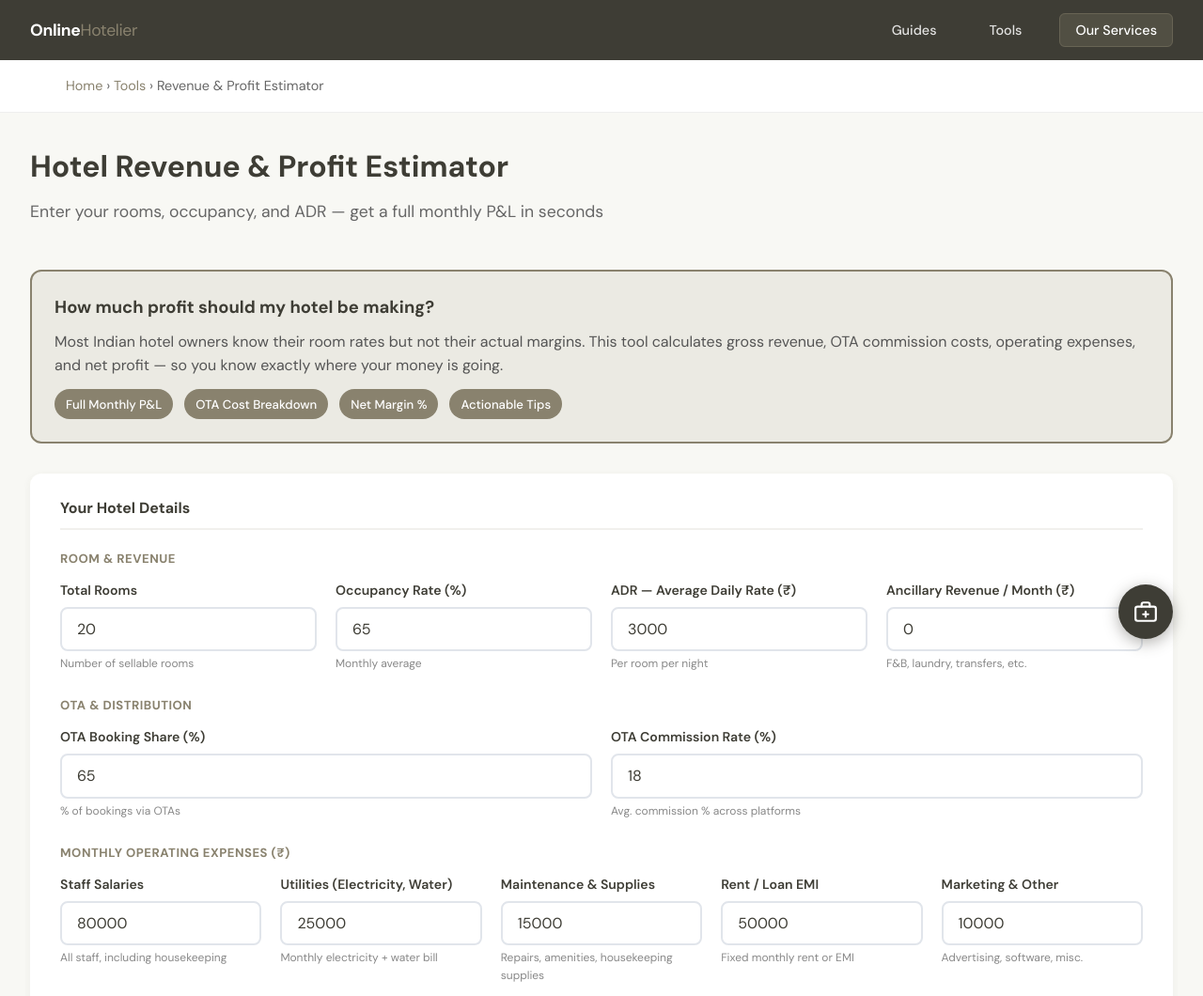
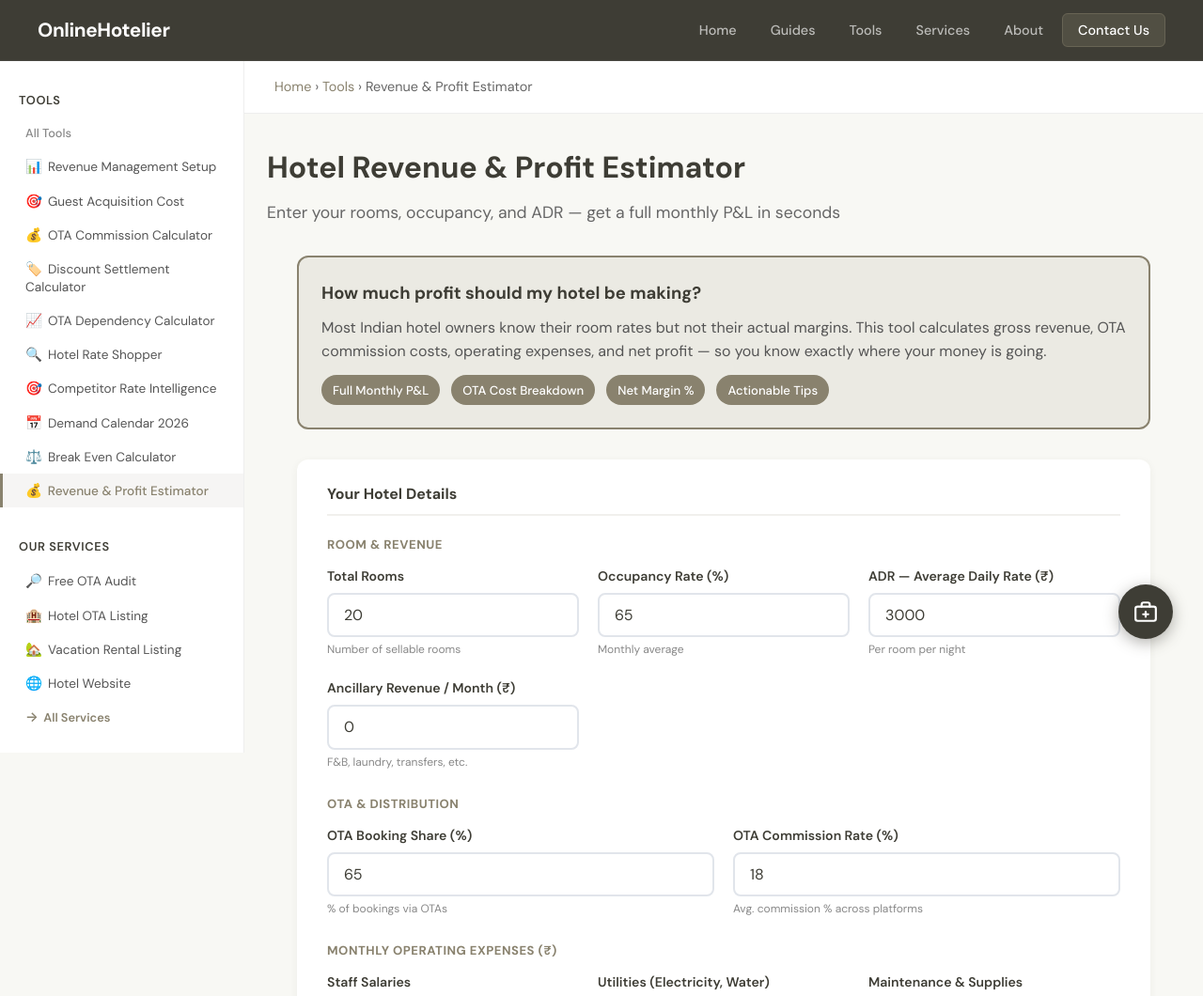
Before and after one commit to Bazzook4/hotel-setup-tool, a website: page src/public/tools/revenue-profit-estimator/index.html in a window 1280 px wide. Shown: the top 1060 px of the page at 94% size. Drawn offline with Linux system fonts and the light colour scheme.

Commit message:
Put the profit estimator on the same layout as every other tool
The Revenue and Profit Estimator was built before the shared tool layout
existed and never moved onto it. It carried its own hardcoded nav and
breadcrumb, had no sidebar, and its content sat loose in the body with
no container, so margins and width did not line up with anything else.
It loaded tool-layout.css and then ignored it.

It now uses the same scaffold as the rest: injected nav, the sidebar
with tool and service navigation, the shared breadcrumb, and a container
wrapper. Removed 1.3KB of its own nav and breadcrumb CSS that was
duplicating what nav.js and tool-layout.css already provide, along with
a media query left pointing at markup that no longer exists.

Break Even was structurally fine. Both pages were overriding the shared
page-header spacing with their own padding, so those are gone and the
stylesheet owns it. Revenue Management Results was missing its
breadcrumb, which is added here too.

All eleven tools now carry identical scaffolding.

Co-Authored-By: Claude Opus 5 <noreply@anthropic.com>

```diff
--- a/src/public/tools/revenue-profit-estimator/index.html
+++ b/src/public/tools/revenue-profit-estimator/index.html
@@ -134,38 +134,8 @@
       --secondary-light: rgba(137,130,110,0.12);
     }
 
-    /* Nav */
-    .site-nav {
-      background: #3E3D35;
-      padding: 0 2rem;
-      height: 64px;
-      display: flex;
-      align-items: center;
-      justify-content: space-between;
-      position: sticky;
-      top: 0;
-      z-index: 100;
-    }
-    .nav-logo { color: white; font-weight: 700; font-size: 1.1rem; text-decoration: none; }
-    .nav-logo span { color: #89826E; }
-    .nav-links { display: flex; gap: 1.5rem; list-style: none; }
-    .nav-links a { color: rgba(255,255,255,0.85); text-decoration: none; font-size: 0.9rem; }
-    .nav-links a:hover { color: white; }
-    .nav-cta { background: rgba(137,130,110,0.25) !important; color: #fff !important; border: 1px solid rgba(137,130,110,0.4); padding: 0.4rem 1rem; border-radius: 6px; }
-    .nav-toggle { display: none; background: none; border: none; color: #fff; font-size: 1.5rem; cursor: pointer; }
-    @media (max-width: 768px) {
-      .nav-links { display: none; position: absolute; top: 64px; left: 0; right: 0; background: #3E3D35; flex-direction: column; padding: 1rem; gap: 0.25rem; }
-      .nav-links.open { display: flex; }
-      .nav-toggle { display: block; }
-    }
-
-    /* Breadcrumb */
-    .breadcrumb { background: white; padding: 1rem 2rem; border-bottom: 1px solid #eee; }
-    .breadcrumb-container { max-width: 1140px; margin: 0 auto; font-size: 0.9rem; color: #666; }
-    .breadcrumb a { color: var(--secondary); text-decoration: none; }
-
     /* Page Header */
-    .page-header { padding: 2rem 2rem 1rem; }
+    .page-header { margin-bottom: 2rem; }
     .page-header h1 { font-size: 2rem; color: var(--primary); margin-bottom: 0.5rem; }
     .page-subtitle { font-size: 1.1rem; color: #666; }
 
@@ -315,25 +285,20 @@
     }
   </style>
 </head>
-<body>
+<body data-tool-name="Revenue &amp; Profit Estimator">
+  <!-- Site Navigation -->
+  <nav id="site-nav"></nav>
 
-  <!-- Nav -->
-  <nav class="site-nav">
-    <a href="/" class="nav-logo">Online<span>Hotelier</span></a>
-    <button class="nav-toggle" onclick="this.nextElementSibling.classList.toggle('open')">&#9776;</button>
-    <ul class="nav-links">
-      <li><a href="/guides/">Guides</a></li>
-      <li><a href="/tools/">Tools</a></li>
-      <li><a href="/services/" class="nav-cta">Our Services</a></li>
-    </ul>
-  </nav>
+  <div class="sidebar-overlay"></div>
+  <button class="sidebar-toggle" aria-label="Toggle navigation">&#9776;</button>
 
-  <!-- Breadcrumb -->
-  <div class="breadcrumb">
-    <div class="breadcrumb-container">
-      <a href="/">Home</a> › <a href="/tools/">Tools</a> › Revenue & Profit Estimator
-    </div>
-  </div>
+  <div class="tool-page-layout">
+    <aside class="tool-sidebar"></aside>
+    <div class="tool-main-content">
+
+  <div id="tool-breadcrumb"></div>
+
+  <div class="container">
 
   <!-- Page Header -->
   <div class="page-header">
@@ -563,6 +528,11 @@
     </div>
   </div>
 
+  </div><!-- /container -->
+
+    </div><!-- /tool-main-content -->
+  </div><!-- /tool-page-layout -->
+
   <!-- Footer -->
   <footer class="site-footer">
     <p>&copy; 2026 OnlineHotelier. <a href="/guides/">Guides</a> &bull; <a href="/tools/">Tools</a> &bull; <a href="/about/">About</a></p>
@@ -679,6 +649,8 @@
   </script>
 
   <script src="/js/tools-widget.js"></script>
-<script src="/tools/js/audit-cta.js"></script>
+<script src="/js/nav.js"></script>
+  <script src="/tools/js/tool-nav.js"></script>
+  <script src="/tools/js/audit-cta.js"></script>
 </body>
 </html>
```
Also changed, not shown: src/public/tools/break-even-calculator/index.html (+1 -1 lines), src/public/tools/revenue-management-results/index.html (+2 -0 lines).
